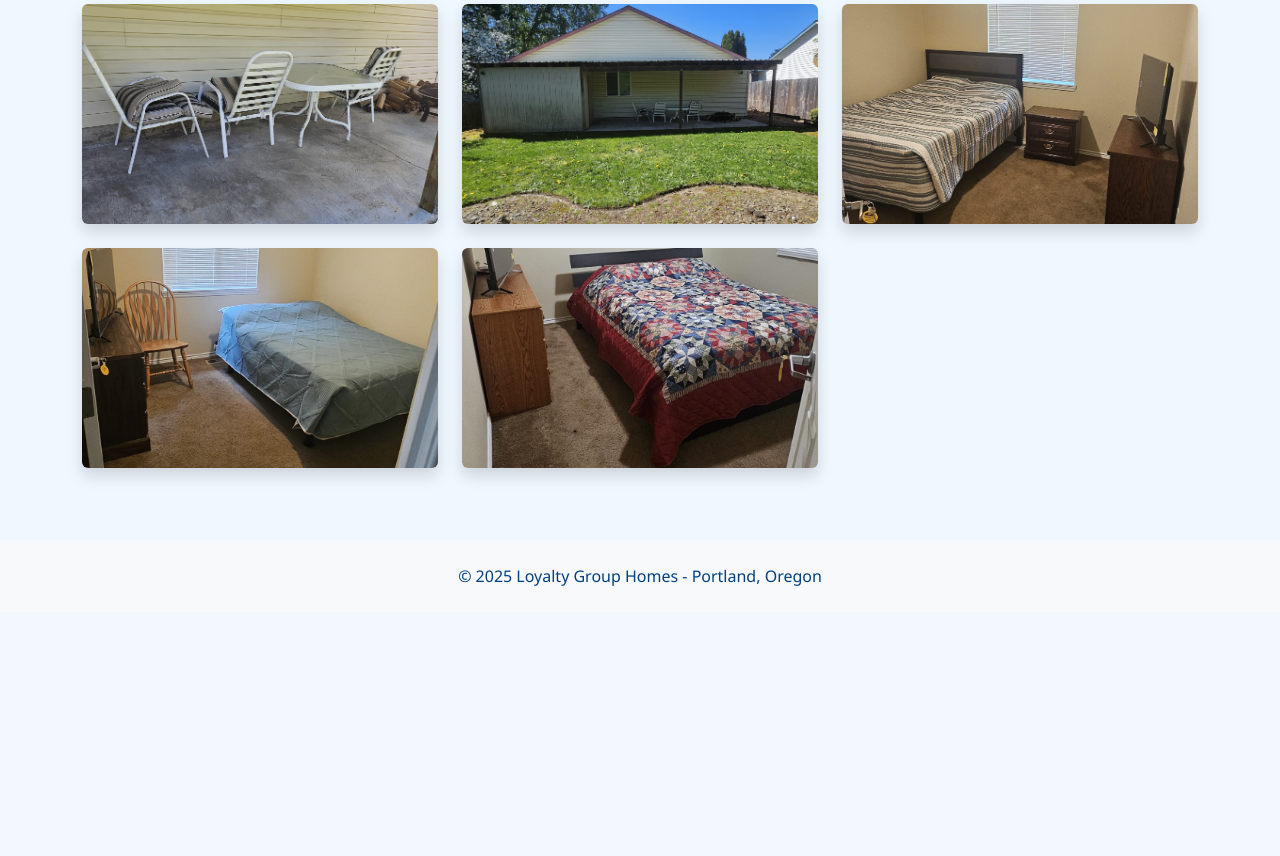
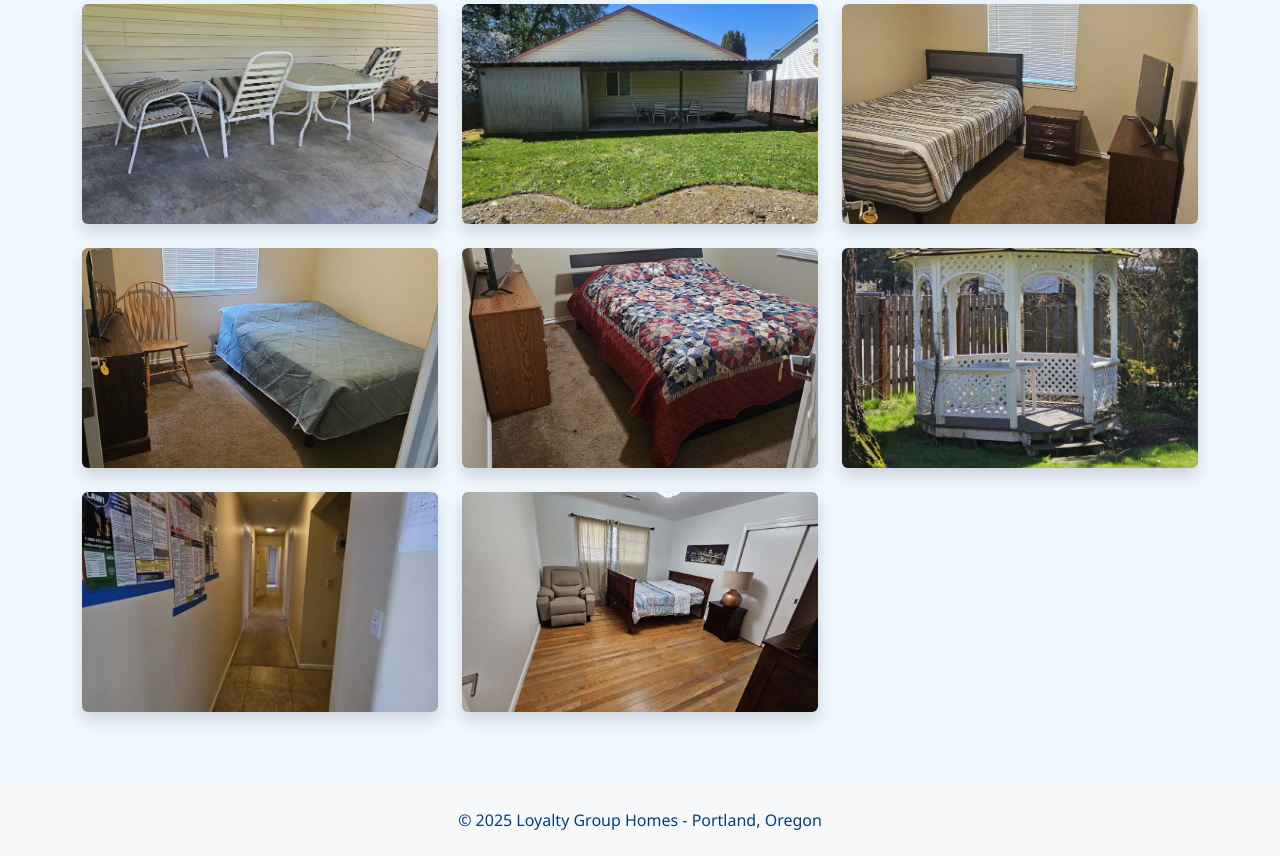
Before and after one commit to John17712/loyalty, a Flask app: page /about in a window 1280 px wide. Shown: the part 2249-3105 px from the top of the page. Before the commit the page ends 2835 px from the top, so only its background shows below. Run offline with Flask 3, Linux system fonts and the light colour scheme.

Commit message:
Add images to About Us page

```diff
--- a/templates/about.html
+++ b/templates/about.html
@@ -165,6 +165,12 @@
       <div class="col-sm-6 col-md-4 col-12"><img src="{{ url_for('static', filename='images/1.jpeg') }}" class="img-fluid rounded shadow amenity-img" alt="Extra 1"></div>
       <div class="col-sm-6 col-md-4 col-12"><img src="{{ url_for('static', filename='images/2.jpeg') }}" class="img-fluid rounded shadow amenity-img" alt="Extra 2"></div>
       <div class="col-sm-6 col-md-4 col-12"><img src="{{ url_for('static', filename='images/3.jpeg') }}" class="img-fluid rounded shadow amenity-img" alt="Extra 3"></div>
+      <div class="col-sm-6 col-md-4 col-12"><img src="{{ url_for('static', filename='images/10.jpg') }}" class="img-fluid rounded shadow amenity-img" alt="Extra 3"></div>
+      <div class="col-sm-6 col-md-4 col-12"><img src="{{ url_for('static', filename='images/11.jpg') }}" class="img-fluid rounded shadow amenity-img" alt="Extra 3"></div>
+      <div class="col-sm-6 col-md-4 col-12"><img src="{{ url_for('static', filename='images/12.jpg') }}" class="img-fluid rounded shadow amenity-img" alt="Extra 3"></div>
+    </div>
+    </div>
+    </div>
     </div>
   </main>
 
```
Also changed, not shown: static/images/10.jpg (added), static/images/11.jpg (added), static/images/12.jpg (added).
